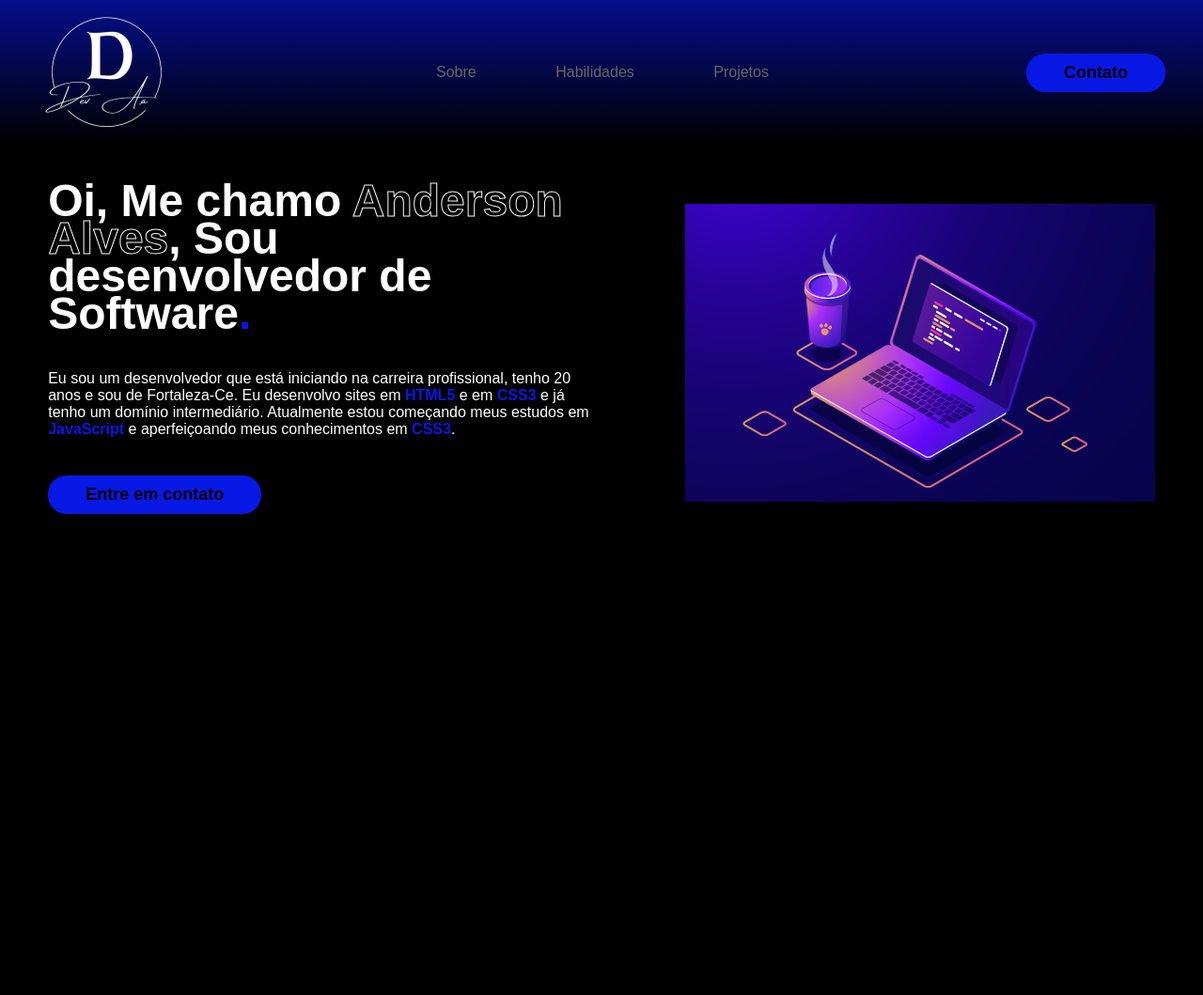
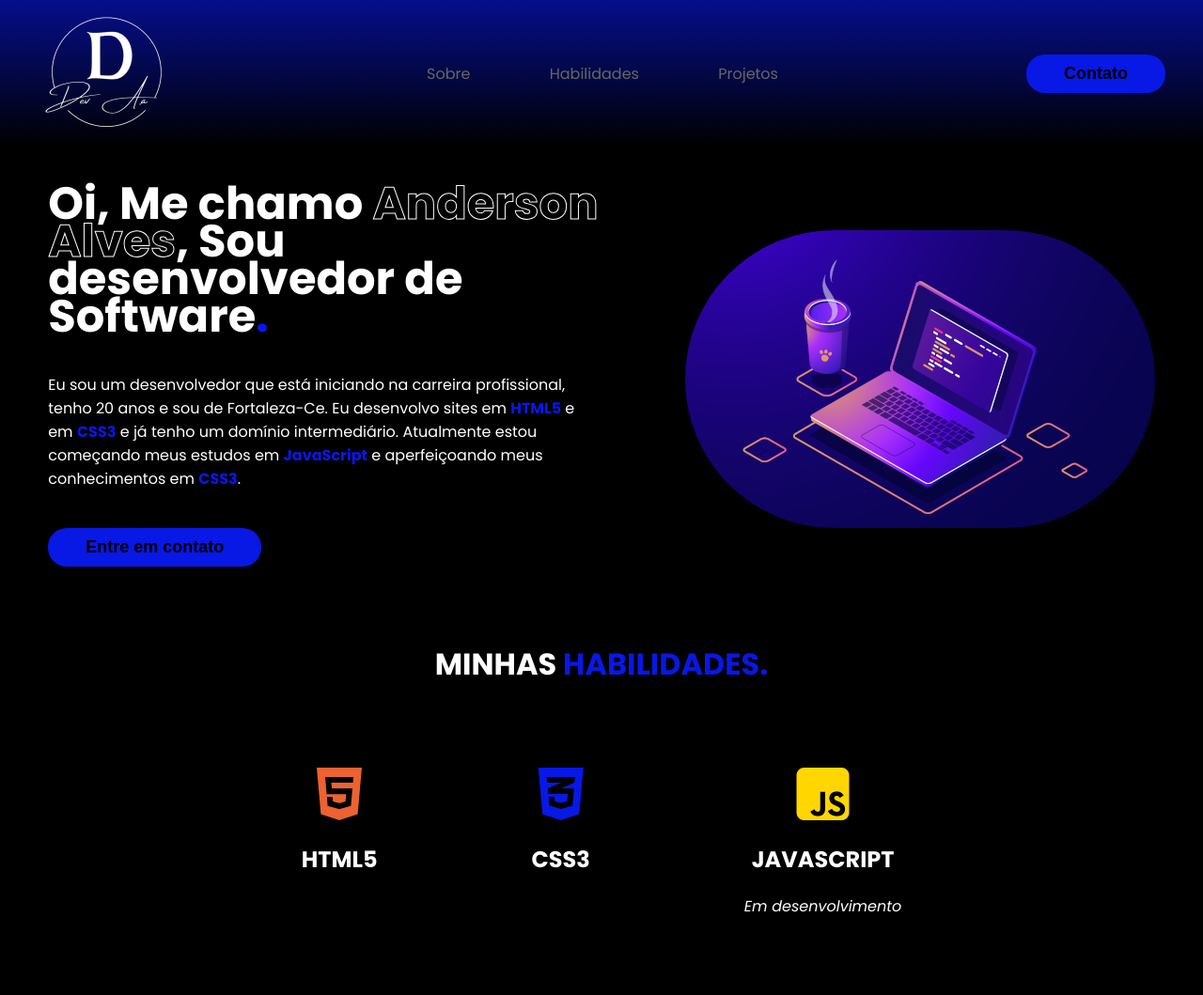
Before and after one commit to AurelioAlves4002/Meu_Portfolio, a plain HTML site: page principal.html in a window 1280 px wide. Shown: the whole page at 94% size. Before the commit the page ends 800 px from the top, so only its background shows below. Drawn offline with nearby package versions, Linux system fonts and the light colour scheme.

Commit message:
conclui a parte das minhas habilidades e fiz alguns pequenos ajustes

```diff
--- a/principal.html
+++ b/principal.html
@@ -5,6 +5,15 @@
     <meta name="viewport" content="width=device-width, initial-scale=1.0">
     <link rel="stylesheet" href="style.css">
     <link rel="shortcut icon" href="imagens/favicon.ico" type="image/x-icon">
+    <!-- Google Font, Poppins-->
+    <link rel="preconnect" href="https://fonts.googleapis.com">
+    <link rel="preconnect" href="https://fonts.gstatic.com" crossorigin>
+    <link href="https://fonts.googleapis.com/css2?family=Poppins:ital,wght@0,100;0,200;0,300;0,400;0,500;0,600;0,700;0,800;0,900;1,100;1,200;1,300;1,400;1,500;1,600;1,700;1,800;1,900&display=swap" rel="stylesheet">
+    <!-- Fim Google Font, Poppins-->
+    <!-- Icons-->
+    <link rel="stylesheet" href="https://cdn.jsdelivr.net/npm/bootstrap-icons@1.11.3/font/bootstrap-icons.min.css">
+    <!-- Fim Icons-->
+    <script src="https://kit.fontawesome.com/b6bda01925.js" crossorigin="anonymous"></script>
     <title>Dev Anderson Alves</title>
 </head>
 <body>
@@ -50,6 +59,27 @@
                 </div>
             </div>
         </section>
+
+        <section class="habilidades">
+            <div class="interface">
+                <h2 class="titulo">MINHAS <span>HABILIDADES.</span></h2>
+                <div class="flex">
+                    <div class="habilidades-box">
+                        <i id="html" class="fa-brands fa-html5"></i>
+                        <h3>HTML5</h3>
+                    </div>
+                    <div class="habilidades-box">
+                        <i id="css" class="fa-brands fa-css3-alt"></i>
+                        <h3>CSS3</h3>
+                    </div>
+                    <div class="habilidades-box">
+                        <i id="js" class="fa-brands fa-square-js"></i>
+                        <h3>JAVASCRIPT</h3>
+                        <p><em>Em desenvolvimento</em></p>
+                    </div>
+                </div>
+            </div>
+        </section>
     </main>
 </body>
 </html>
--- a/style.css
+++ b/style.css
@@ -45,7 +45,17 @@ body {
 }
 
 header {
-    background-image:linear-gradient(to top, black,#050e8b);
+    background-image:linear-gradient(to top, black,#030746,#050e8b);
+}
+
+h2.titulo {
+    color: white;
+    font-size: 2rem;
+    text-align: center;
+}
+
+h2.titulo span {
+    color: var(--cor01);
 }
 /* Cabeçalho */
 
@@ -116,6 +126,7 @@ section.topo-do-site .flex{
 .topo-do-site .img-topo-site img {
     position: relative;
     animation: flutuar 3s ease-in-out infinite alternate;
+    border-radius: 160px;
 }
 
 @keyframes flutuar {
@@ -126,3 +137,50 @@ section.topo-do-site .flex{
         top: 30px;
     }
 }
+
+/*Habilidades*/
+
+section.habilidades {
+    padding: 40px 4%;
+    display: flex;
+}
+
+section.habilidades .flex{
+    gap: 80px;
+}
+
+section.habilidades .habilidades-box {
+    color: white;
+    padding: 40px;
+    border: 2px solid transparent;
+    margin-top: 40px;
+    border-radius: 20px;
+    transition: 0.5s;
+    text-align: center;
+}
+
+section.habilidades .habilidades-box:hover {
+    box-shadow: 0px 0px 8px rgba(245, 245, 245, 0.285);
+    transform: scale(1.05);
+}
+
+section.habilidades .habilidades-box i {
+    font-size: 4rem;
+}
+
+section.habilidades .habilidades-box i#html {
+    color: #ec6231;
+}
+
+section.habilidades .habilidades-box i#css {
+    color: #0818E5;
+}
+
+section.habilidades .habilidades-box i#js {
+    color: #FFD600;
+}
+
+section.habilidades .habilidades-box h3 {
+    font-size: 1.5rem;
+    margin: 20px 0px;
+}
```
